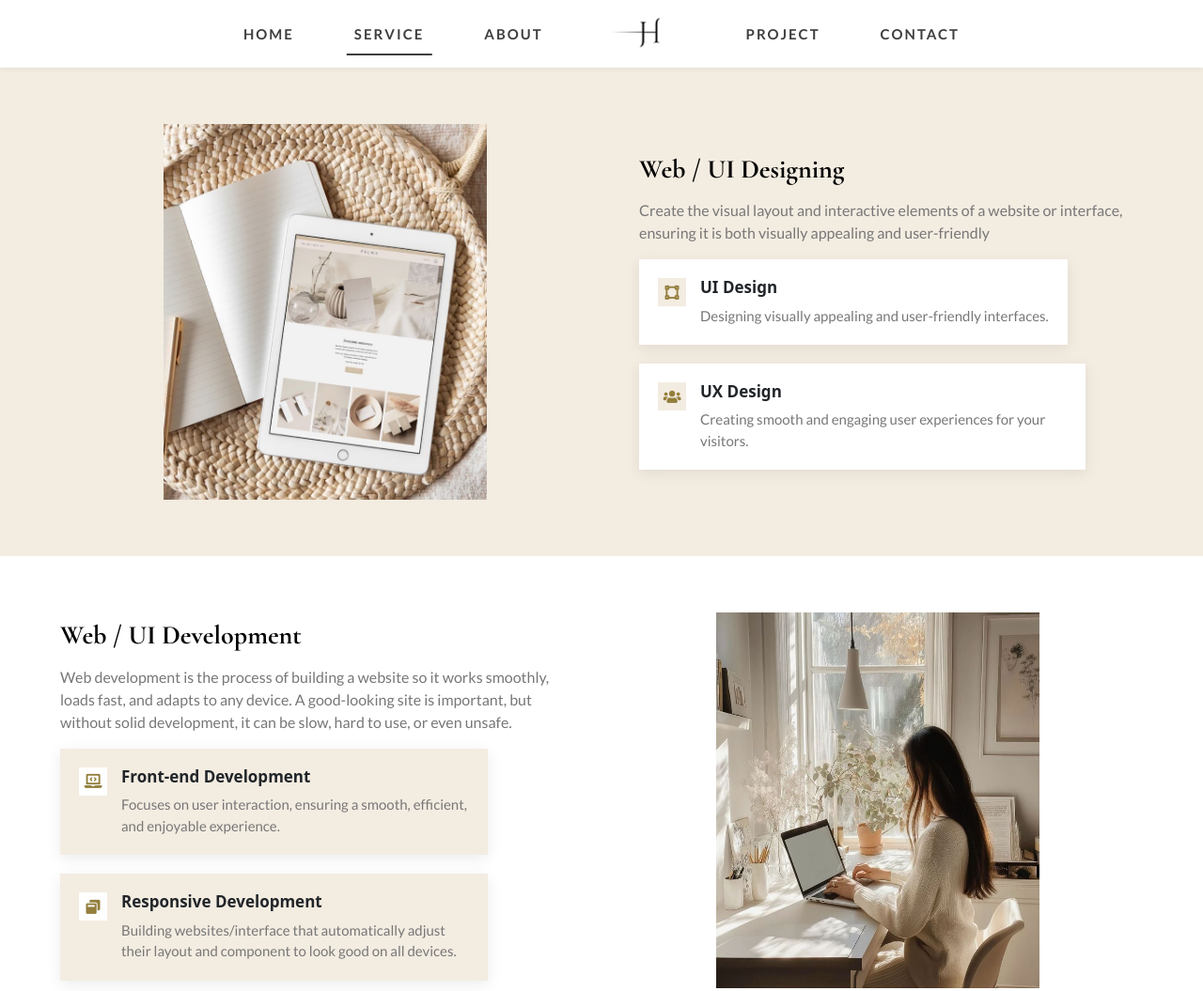
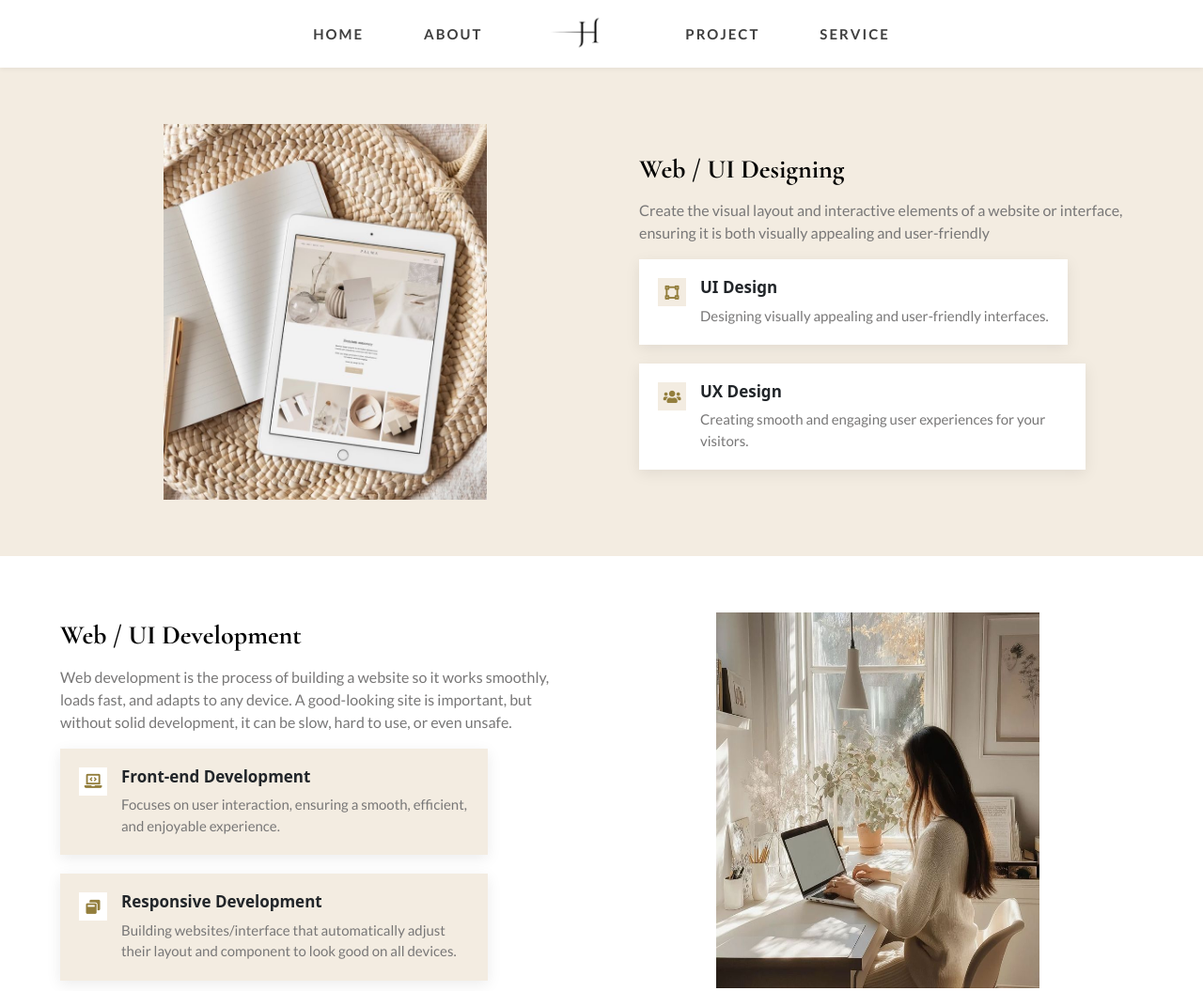
Before and after one commit to Hirushi-Kavindi/Web-Hirushi, a plain HTML site: page service.html in a window 1280 px wide. Shown: the top 1055 px of the page at 94% size. Drawn offline with nearby package versions, Linux system fonts and the light colour scheme; files whose address does not match are found by name.

Commit message:
UI changes

```diff
--- a/service.html
+++ b/service.html
@@ -34,9 +34,7 @@
          <li class="nav-item">
           <a class="nav-link " href="./index.html">HOME</a>
         </li>
-        <li class="nav-item">
-          <a class="nav-link active" href="#">SERVICE</a>
-        </li>
+
         <li class="nav-item">
           <a class="nav-link" href="./about.html">ABOUT</a>
         </li>
@@ -50,8 +48,8 @@
         <li class="nav-item">
           <a class="nav-link" href="./project.html">PROJECT</a>
         </li>
-        <li class="nav-item">
-          <a class="nav-link" href="./contact.html">CONTACT</a>
+         <li class="nav-item">
+          <a class="nav-link" href="./service.html">SERVICE</a>
         </li>
       </ul>
     </div>
```
Also changed, not shown: about.html (+3 -5 lines), index.html (+3 -5 lines), project.html (+2 -4 lines).
